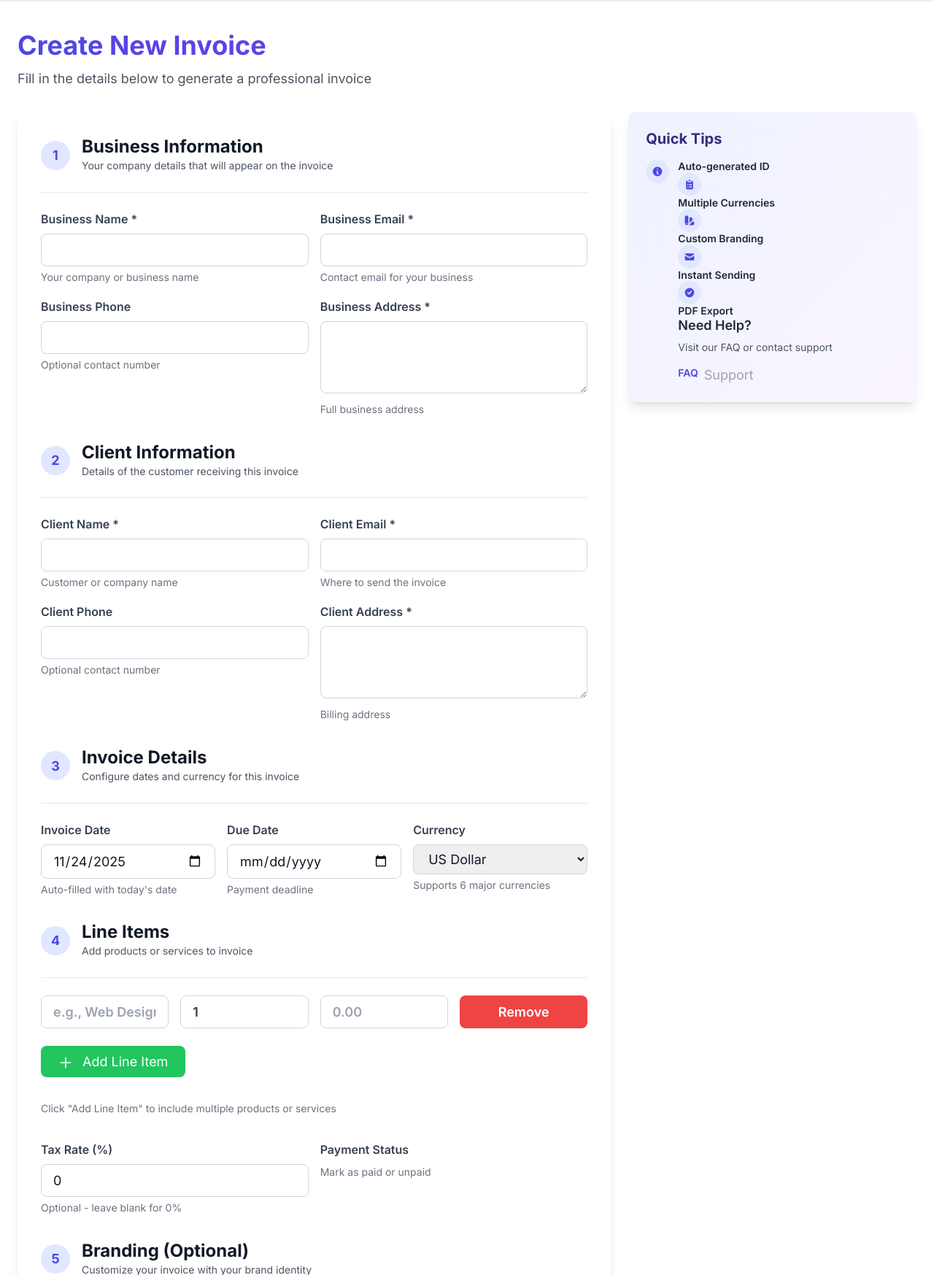
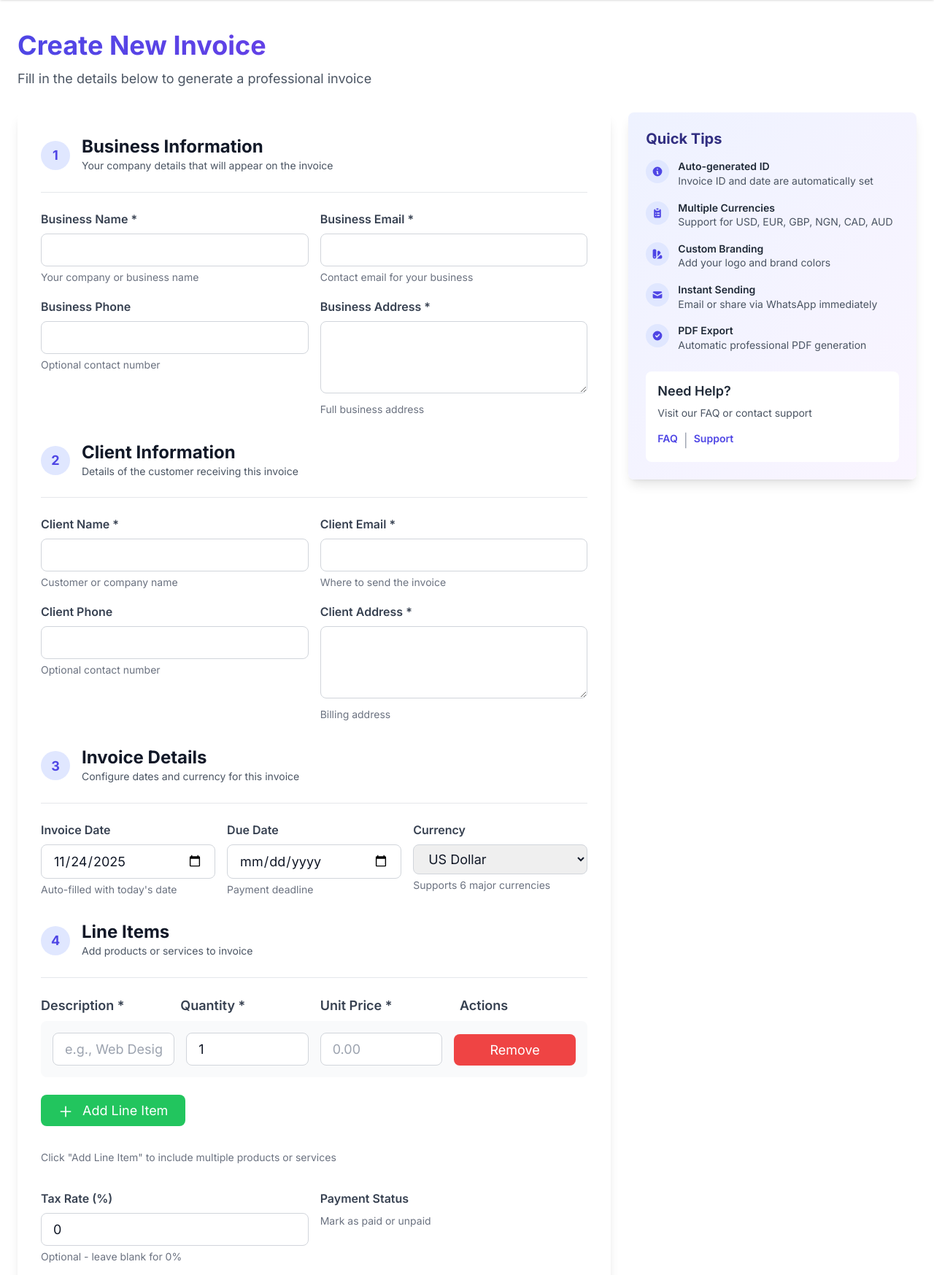
Before and after one commit to goldenjeffempire/smart-invoice-main, a Django app: page /invoices/create/ in a window 1280 px wide. Shown: the part 75-1822 px from the top of the page at 73% size. Run offline with Django 5.2, Linux system fonts and the light colour scheme; the visitor is signed in with stand-in values (Sample User, id 1); parts of the project's set-up code (start-up, migrations or seed data) failed here and were passed over.

Commit message:
Improve invoice creation form with enhanced UI elements and descriptions
Fixes several HTML errors in the invoice creation template and improves the clarity of descriptive text for various invoice features.

Replit-Commit-Author: Agent
Replit-Commit-Session-Id: ae7bc256-e59a-4828-9561-2ae70c6cf5f4
Replit-Commit-Checkpoint-Type: intermediate_checkpoint
Replit-Commit-Event-Id: 70ac4d94-0eb2-4e4a-b16f-2929f0b12f2e
Replit-Commit-Screenshot-Url: https://storage.googleapis.com/screenshot-production-us-central1/d7ac7e59-14b2-4351-8c31-ecb17743198e/ae7bc256-e59a-4828-9561-2ae70c6cf5f4/zVpKz9z

```diff
--- a/templates/invoices/create_invoice.html
+++ b/templates/invoices/create_invoice.html
@@ -134,7 +134,7 @@
                     </div>
                 </div>
                 <div id="lineItemsContainer" class="mb-6">
-                    <div class="grid md:grid-cols-4 gap-4 mb-2 font-semibold text-gray-700
+                    <div class="grid md:grid-cols-4 gap-4 mb-2 font-semibold text-gray-700">
                         <div>Description *</div>
                         <div>Quantity *</div>
                         <div>Unit Price *</div>
@@ -226,10 +226,10 @@
                     <p class="text-sm text-gray-500 mt-1">Any special terms, thank you message, or additional information</p>
                 </div>
 
-        <input type="hidden" name="line_items" id="lineItemsData">
+                <input type="hidden" name="line_items" id="lineItemsData">
 
-        <div class="flex justify-end space-x-4">
-                    <a href="{% url 'dashboard' %}" class="bg-gray-50 text-white px-6 py-3 rounded-lg hover:bg-gray-600 transition">Cancel</a>
+                <div class="flex justify-end space-x-4">
+                    <a href="{% url 'dashboard' %}" class="bg-gray-500 text-white px-6 py-3 rounded-lg hover:bg-gray-600 transition">Cancel</a>
                     <button type="submit" class="bg-gradient-to-r from-indigo-600 to-purple-600 text-white px-8 py-3 rounded-lg hover:shadow-lg transition font-semibold">
                         <svg class="w-5 h-5 inline mr-2" fill="none" stroke="currentColor" viewBox="0 0 24 24"><path stroke-linecap="round" stroke-linejoin="round" stroke-width="2" d="M9 12l2 2 4-4m6 2a9 9 0 11-18 0 9 9 0 0118 0z"></path></svg>
                         Create Invoice
@@ -248,7 +248,7 @@
                         </div>
                         <div>
                             <h4 class="font-semibold text-gray-800 text-sm">Auto-generated ID</h4>
-                            <p class="text-sm text-gray-600 ID and date are automatically set</p>
+                            <p class="text-sm text-gray-600">Invoice ID and date are automatically set</p>
                         </div>
                     </div>
                     <div class="flex items-start">
@@ -257,7 +257,7 @@
                         </div>
                         <div>
                             <h4 class="font-semibold text-gray-800 text-sm">Multiple Currencies</h4>
-                            <p class="text-sm text-gray-600 for USD, EUR, GBP, NGN, CAD, AUD</p>
+                            <p class="text-sm text-gray-600">Support for USD, EUR, GBP, NGN, CAD, AUD</p>
                         </div>
                     </div>
                     <div class="flex items-start">
@@ -266,7 +266,7 @@
                         </div>
                         <div>
                             <h4 class="font-semibold text-gray-800 text-sm">Custom Branding</h4>
-                            <p class="text-sm text-gray-600 your logo and brand colors</p>
+                            <p class="text-sm text-gray-600">Add your logo and brand colors</p>
                         </div>
                     </div>
                     <div class="flex items-start">
@@ -275,7 +275,7 @@
                         </div>
                         <div>
                             <h4 class="font-semibold text-gray-800 text-sm">Instant Sending</h4>
-                            <p class="text-sm text-gray-600 or share via WhatsApp immediately</p>
+                            <p class="text-sm text-gray-600">Email or share via WhatsApp immediately</p>
                         </div>
                     </div>
                     <div class="flex items-start">
@@ -284,7 +284,7 @@
                         </div>
                         <div>
                             <h4 class="font-semibold text-gray-800 text-sm">PDF Export</h4>
-                            <p class="text-sm text-gray-600 professional PDF generation</p>
+                            <p class="text-sm text-gray-600">Automatic professional PDF generation</p>
                         </div>
                     </div>
                 </div>
@@ -294,7 +294,7 @@
                     <p class="text-sm text-gray-600 mb-3">Visit our FAQ or contact support</p>
                     <div class="flex space-x-2">
                         <a href="{% url 'faq' %}" class="text-sm text-indigo-600 hover:text-indigo-700 font-semibold">FAQ</a>
-                        <span class="text-gray-400
+                        <span class="text-gray-400">|</span>
                         <a href="{% url 'support' %}" class="text-sm text-indigo-600 hover:text-indigo-700 font-semibold">Support</a>
                     </div>
                 </div>
```
